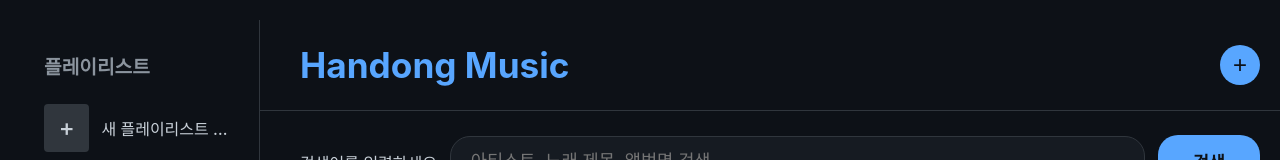
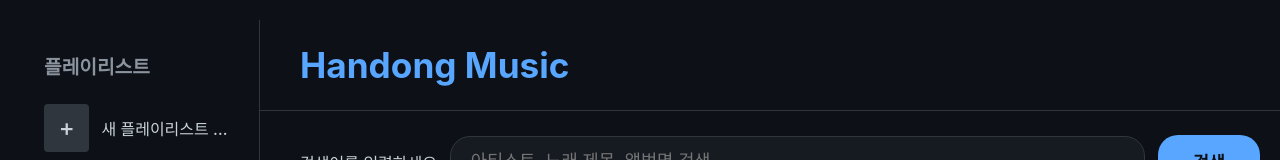
Before and after one commit to 22400225/2025oss-team-jiwon-teawoo, a React (Create React App) app in the folder prototype/: page / in a window 1280 px wide. Shown: the top 160 px of the page. Built offline with nearby package versions, Linux system fonts and the light colour scheme.

Commit message:
sysemic edit함

```diff
--- a/prototype/src/App.css
+++ b/prototype/src/App.css
@@ -133,23 +133,6 @@ body {
     color: var(--brand-blue);
     font-weight: 700;
 }
-
-.add-playlist-btn {
-    background: var(--brand-blue);
-    border: none;
-    color: var(--bg-dark);
-    width: 36px;
-    height: 36px;
-    border-radius: 50%;
-    font-size: 22px;
-    cursor: pointer;
-    display: flex;
-    align-items: center;
-    justify-content: center;
-    transition: filter 0.2s;
-    flex-shrink: 0;
-}
-.add-playlist-btn:hover { filter: brightness(1.2); }
 
 /* --- 검색 폼 (기존 스타일 통합) --- */
 #search-container { padding: 1rem 1.5rem; }
--- a/prototype/src/App.js
+++ b/prototype/src/App.js
@@ -232,9 +232,6 @@ function App() {
                             </button>
                             <h1 onClick={() => setActiveView({ type: 'search' })} role="link" tabIndex="0">Handong Music</h1>
                         </div>
-                        {/* 💡 새로운 플레이리스트 생성 버튼은 사이드바 내부로 이동했지만,
-                           모바일 등 헤더에 남기려면 이 위치에 둘 수 있습니다. 여기서는 원본 코드를 따릅니다. */}
-                        <button className="add-playlist-btn" onClick={() => setIsCreateModalOpen(true)} aria-label="새 플레이리스트 생성">+</button>
                     </header>
                     <nav id="search-container" aria-label="음악 검색">
                         <form id="search-form" role="search" onSubmit={handleSearch}>
```
